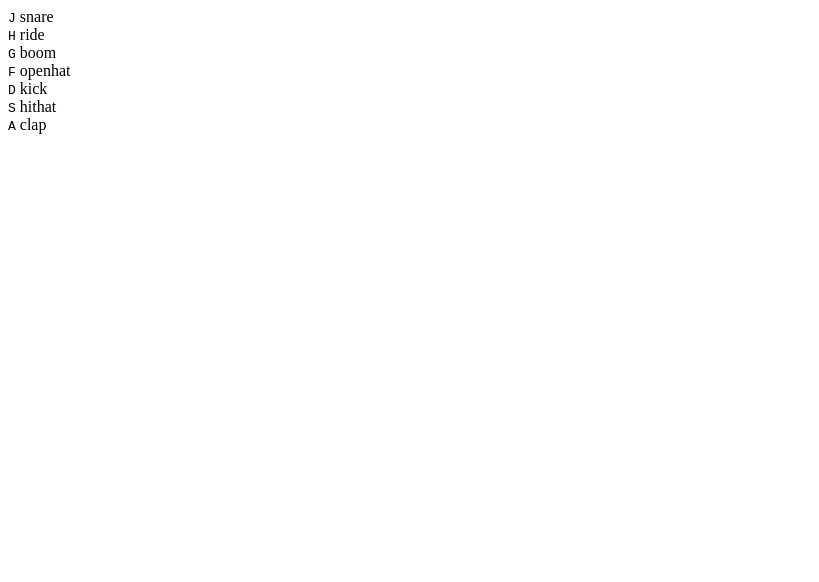
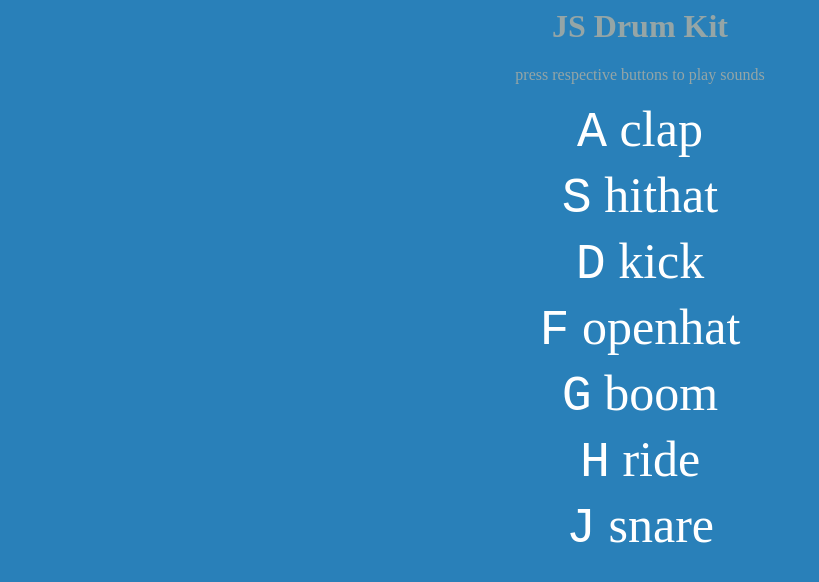
Before and after one commit to Chan11-zz/JavaScript30, a plain HTML site: page 1 JavaScript Drum Kit/index.html in a window 1280 px wide. Shown: the whole page, without its empty margins (0-819 px from the left). Drawn offline with Linux system fonts and the light colour scheme.

Commit message:
add animations

```diff
--- /dev/null
+++ b/1 JavaScript Drum Kit/index.css
@@ -0,0 +1,41 @@
+@keyframes shake {
+  from, to {
+    transform: translate3d(0, 0, 0);
+  }
+
+  10%, 30%, 50%, 70%, 90% {
+    transform: translate3d(-10px, 0, 0);
+  }
+
+  20%, 40%, 60%, 80% {
+    transform: translate3d(10px, 0, 0);
+  }
+}
+
+.shake {
+  animation-name: shake;
+  animation-duration: 1s;
+  animation-fill-mode: both;
+}
+
+body{
+  text-align: center;
+  color: #95a5a6;
+}
+#buttonsDiv{
+  margin-top: auto;
+}
+kbd{
+  display: inline-block;
+}
+#keys{
+  margin-top: 5px;
+  color:white;
+  margin-left: auto;
+  margin-right: auto;
+  font-size:50px;
+}
+
+body{
+  background-color: #2980b9;
+}
--- a/1 JavaScript Drum Kit/index.html
+++ b/1 JavaScript Drum Kit/index.html
@@ -2,11 +2,16 @@
 
 <head>
   <meta charset="UTF-8">
+  <meta name="viewport" content="width=device-width, initial-scale=1">
+  <link rel="stylesheet" type="text/css" href="./index.css">
   <title>JS Drum Kit</title>
 </head>
 
 <body id="body">
-
+<h1> JS Drum Kit </h1>
+<p>press respective buttons to play sounds</p>
+<div id="buttonsDiv">
+</div>
 <div id="audio">
 </div>
 <script src="./index.js"></script>
--- a/1 JavaScript Drum Kit/index.js
+++ b/1 JavaScript Drum Kit/index.js
@@ -4,24 +4,27 @@ let keyData=[
   {key:74,char:"J",sound:"snare"}
 ];
 
-let numbers=[1,2,3,4,5,6,7,8,9];
-
-const body = document.getElementById(`body`);
+const body = document.getElementById(`buttonsDiv`);
 const audio= document.getElementById('audio');
 (function(){
   keyData.map((data,i)=>{
-    body.insertAdjacentHTML(`afterbegin`,
-                            `<div data-key="${data.key}" class="key">
+    body.insertAdjacentHTML(`beforeend`,
+                            `<div id="keys" data-key="${data.key}" class="key">
                                 <kbd>${data.char}</kbd>
                                 <span class="sound">${data.sound}</span>
                                                                 </div>`);
+    document.querySelector(`div[data-key="${data.key}"]`).addEventListener('animationend',(e)=>{
+       e.srcElement.classList.remove('shake');
+    })
     audio.insertAdjacentHTML('afterbegin',`<audio data-key="${data.key}" src="http://www.soundjay.com/button/button-${i+1}.mp3"></audio>`)
   });
 })();
 
 window.addEventListener('keydown',(e)=>{
   const audio = document.querySelector(`audio[data-key="${e.keyCode}"]`);
+  const btn = document.querySelector(`div[data-key="${e.keyCode}"]`);
   if(!audio) return;
   audio.currentTime=0;
   audio.play();
-})
+  btn.classList.add('shake');
+});
```
